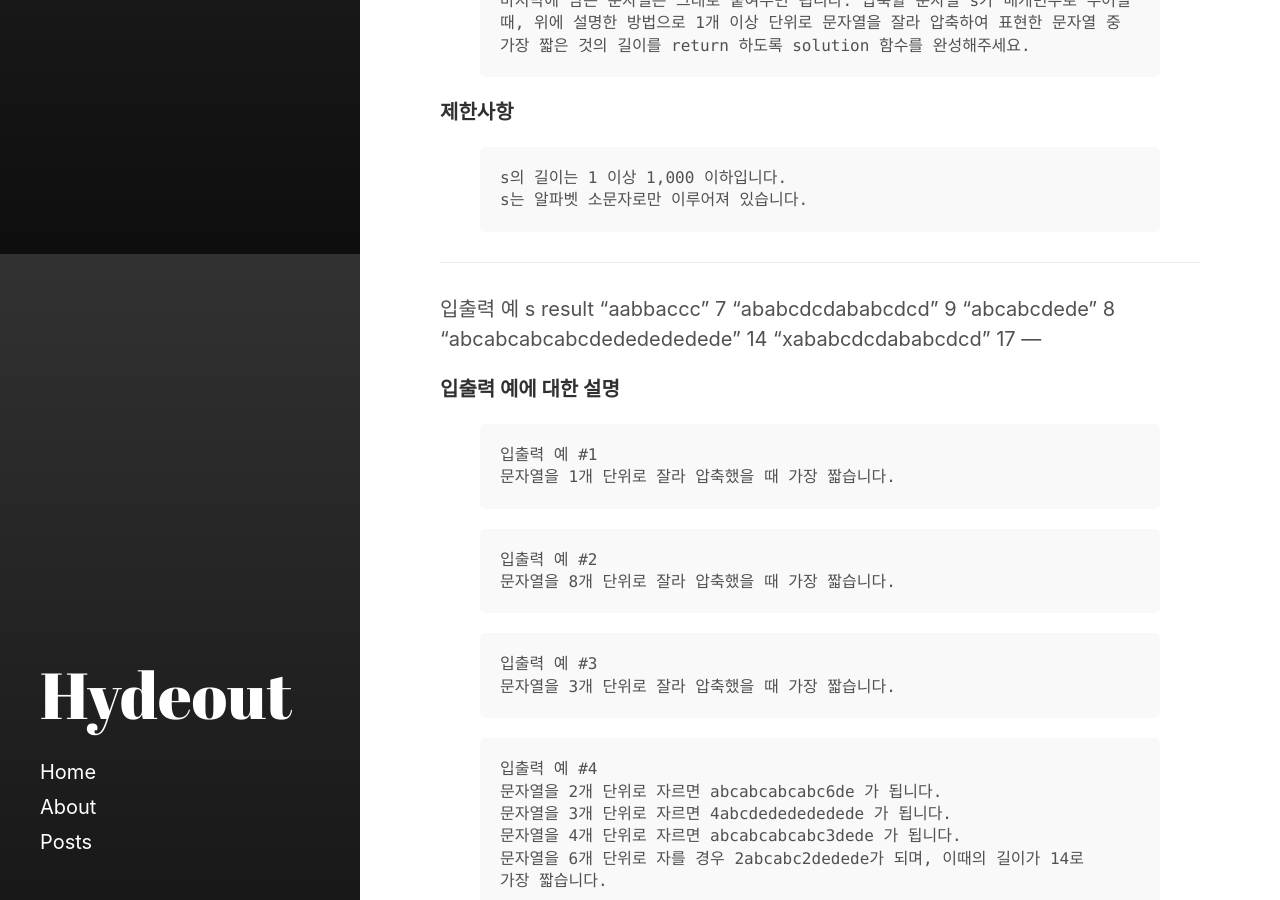
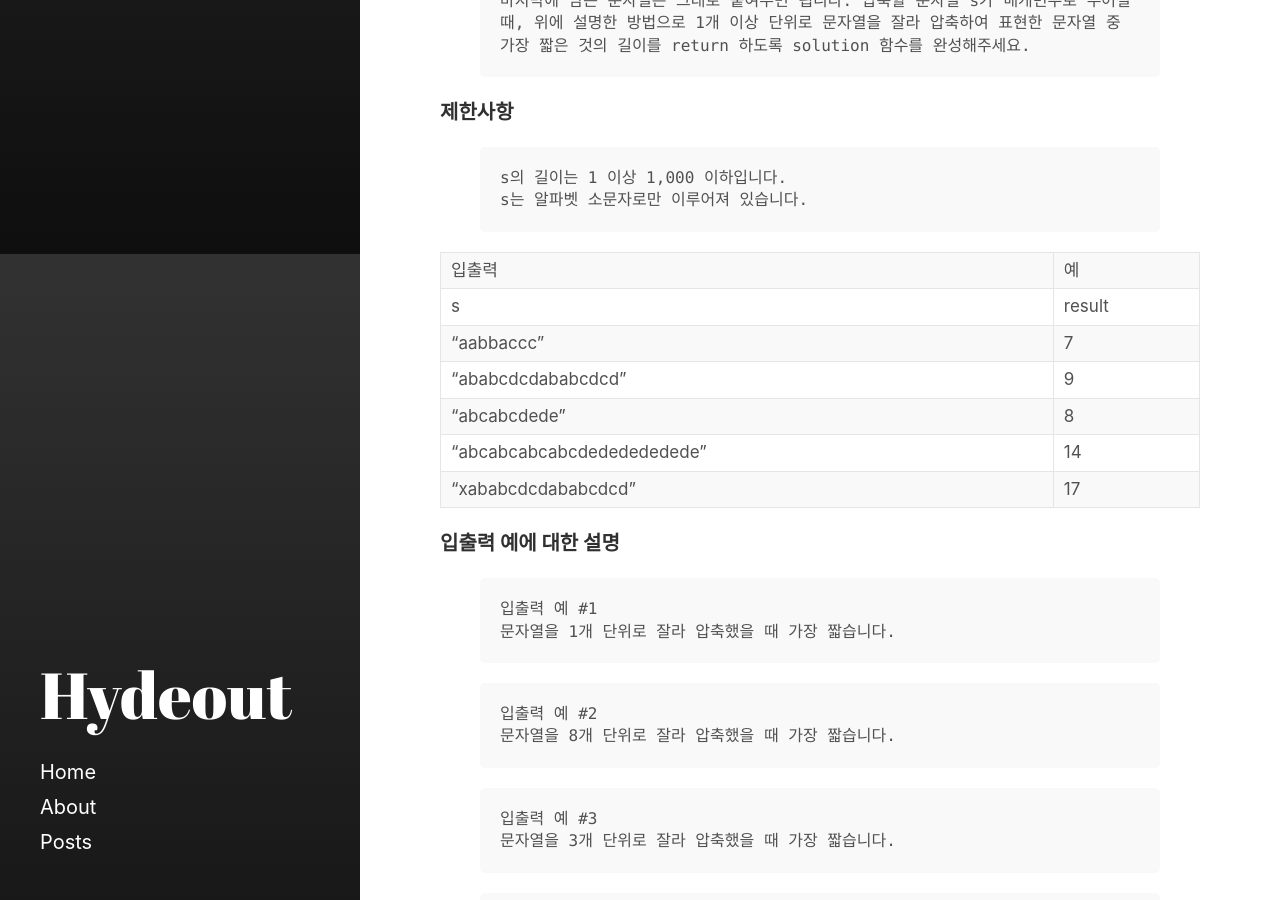
Before and after one commit to C13H12N4O2/C13H12N4O2.github.io, a Jekyll site: the page built from _posts/2020-08-31-19-37-2020-KAKAO-BLIND-RECRUITMENT.md, in a window 1280 px wide and 900 px high, scrolled down 646 px. Built offline with Jekyll 4.4.1, drawn with Linux system fonts in a browser that asks for light colours.

```diff
--- a/_posts/2020-08-31-19-37-2020-KAKAO-BLIND-RECRUITMENT.md
+++ b/_posts/2020-08-31-19-37-2020-KAKAO-BLIND-RECRUITMENT.md
@@ -39,15 +39,15 @@ s의 길이는 1 이상 1,000 이하입니다.
 s는 알파벳 소문자로만 이루어져 있습니다.
 {% endhighlight %}
 
----
-입출력 예
-s result
-"aabbaccc" 7
-"ababcdcdababcdcd" 9
-"abcabcdede" 8
-"abcabcabcabcdededededede" 14
-"xababcdcdababcdcd" 17
----
+
+|   입출력    | 예   |
+|   s       |result|
+|"aabbaccc" | 7    |
+|"ababcdcdababcdcd" | 9 |
+|"abcabcdede" | 8|
+|"abcabcabcabcdededededede" | 14 |
+|"xababcdcdababcdcd" | 17 |
+
 
 <strong>입출력 예에 대한 설명</strong>
 {% highlight txt %}
```
Also changed, not shown: other parts of _posts/2020-08-31-19-37-2020-KAKAO-BLIND-RECRUITMENT.md (+1 -1 lines).
